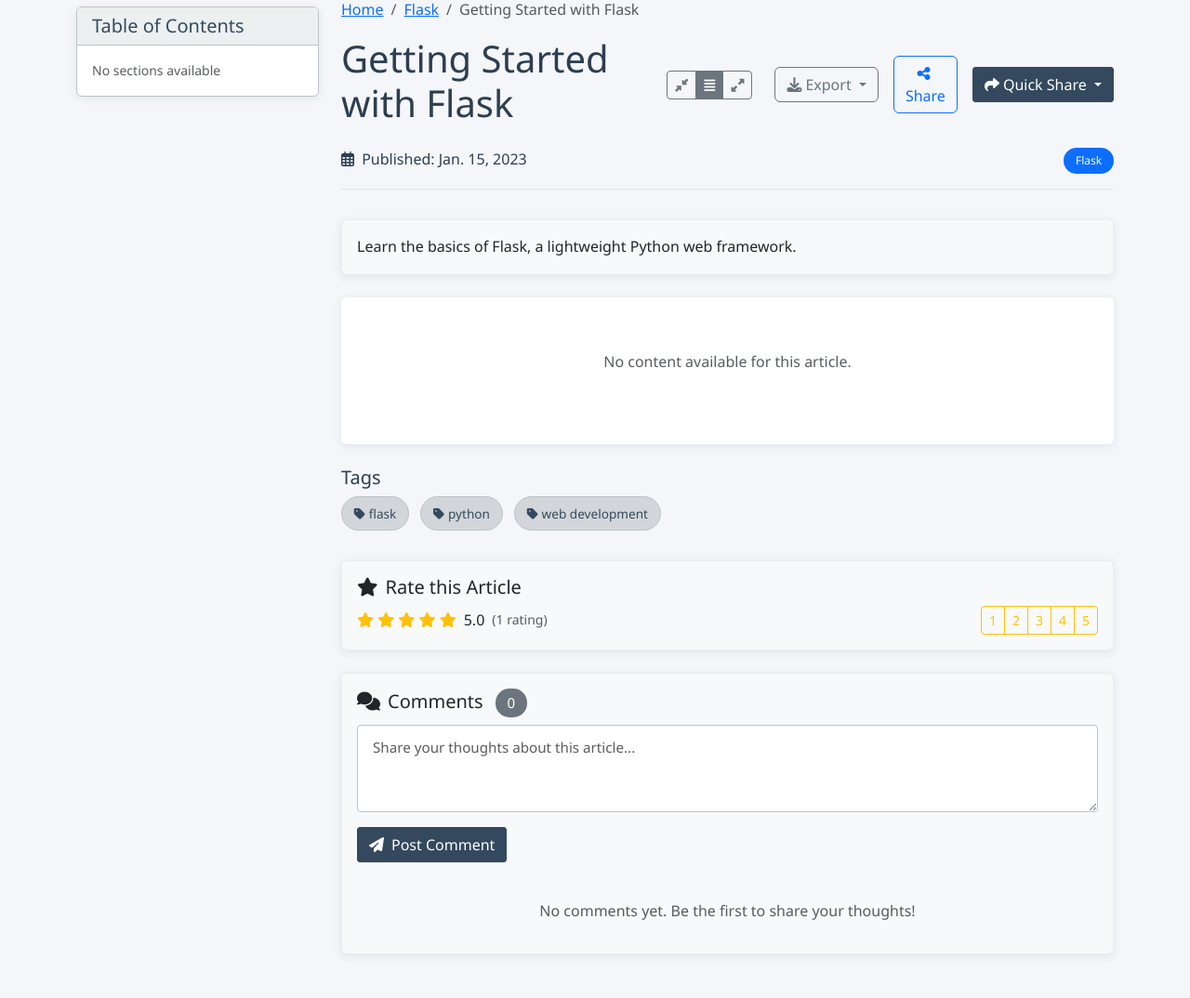
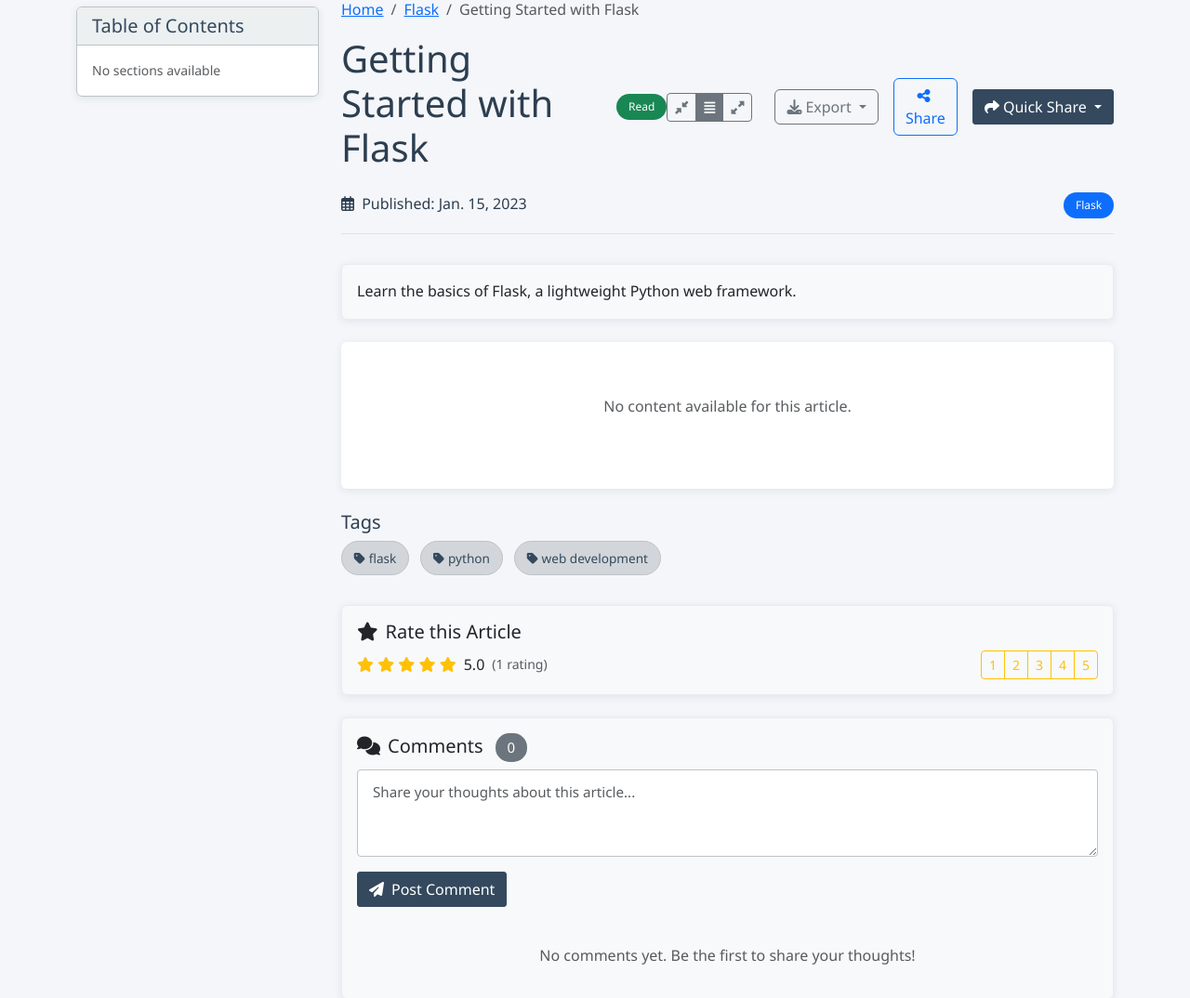
Before and after one commit to a-dulatov/KnowledgeVault, a Django app: page /article/1/ in a window 1280 px wide. Shown: the part 93-1167 px from the top of the page at 93% size. Run offline with Django 5.2, Linux system fonts and the light colour scheme; a user stored in the database is signed in; data comes from the database, SQL or seed files in the repository.

Commit message:
Track which articles users have read and display their read status
Implement article read status tracking for authenticated users in views and templates.

Replit-Commit-Author: Agent
Replit-Commit-Session-Id: f0db195c-3815-4fa9-97a7-62c5ad5a4d76
Replit-Commit-Screenshot-Url: https://storage.googleapis.com/screenshot-production-us-central1/5c4c90be-2196-4a0b-b7f2-267e1ae3c18c/b42dc524-383e-41fe-aab2-5e0096980243.jpg

```diff
--- a/kb/views.py
+++ b/kb/views.py
@@ -28,6 +28,11 @@ def index(request):
     labels = Label.objects.all()
     latest_articles = Article.objects.order_by('-created_at')[:5]
 
+    # Add read status for authenticated users
+    if request.user.is_authenticated:
+        for article in latest_articles:
+            article.is_read = article.is_read_by_user(request.user)
+
     context = {
         'spaces': spaces,
         'labels': labels,
@@ -52,6 +57,10 @@ def article_detail(request, article_id):
     # Get approved comments (only top-level comments, replies are loaded via model method)
     comments = article.comments.filter(is_approved=True, parent__isnull=True).order_by('-created_at')
 
+    # Add read status for the current article
+    if request.user.is_authenticated:
+        article.is_read = article.is_read_by_user(request.user)
+
     context = {
         'article': article,
         'title': article.title,
@@ -67,6 +76,11 @@ def space_detail(request, space_id):
     """Display articles in a space"""
     space = get_object_or_404(Space, id=space_id)
     articles = Article.objects.filter(space=space)
+
+    # Add read status for authenticated users
+    if request.user.is_authenticated:
+        for article in articles:
+            article.is_read = article.is_read_by_user(request.user)
 
     context = {
         'space': space,
--- a/templates/article.html
+++ b/templates/article.html
@@ -207,7 +207,12 @@
             </nav>
 
             <div class="d-flex justify-content-between align-items-center mb-3">
-                <h1>{{ article.title }}</h1>
+                <div class="d-flex align-items-center">
+                    <h1 class="me-3">{{ article.title }}</h1>
+                    {% if user.is_authenticated and article.is_read %}
+                    <span class="badge bg-success">Read</span>
+                    {% endif %}
+                </div>
                 <div class="d-flex gap-2 align-items-center">
                     <!-- View Density Control -->
                     <div class="btn-group me-3" role="group" aria-label="View density">
```
Also changed, not shown: templates/space.html (+6 -1 lines).
